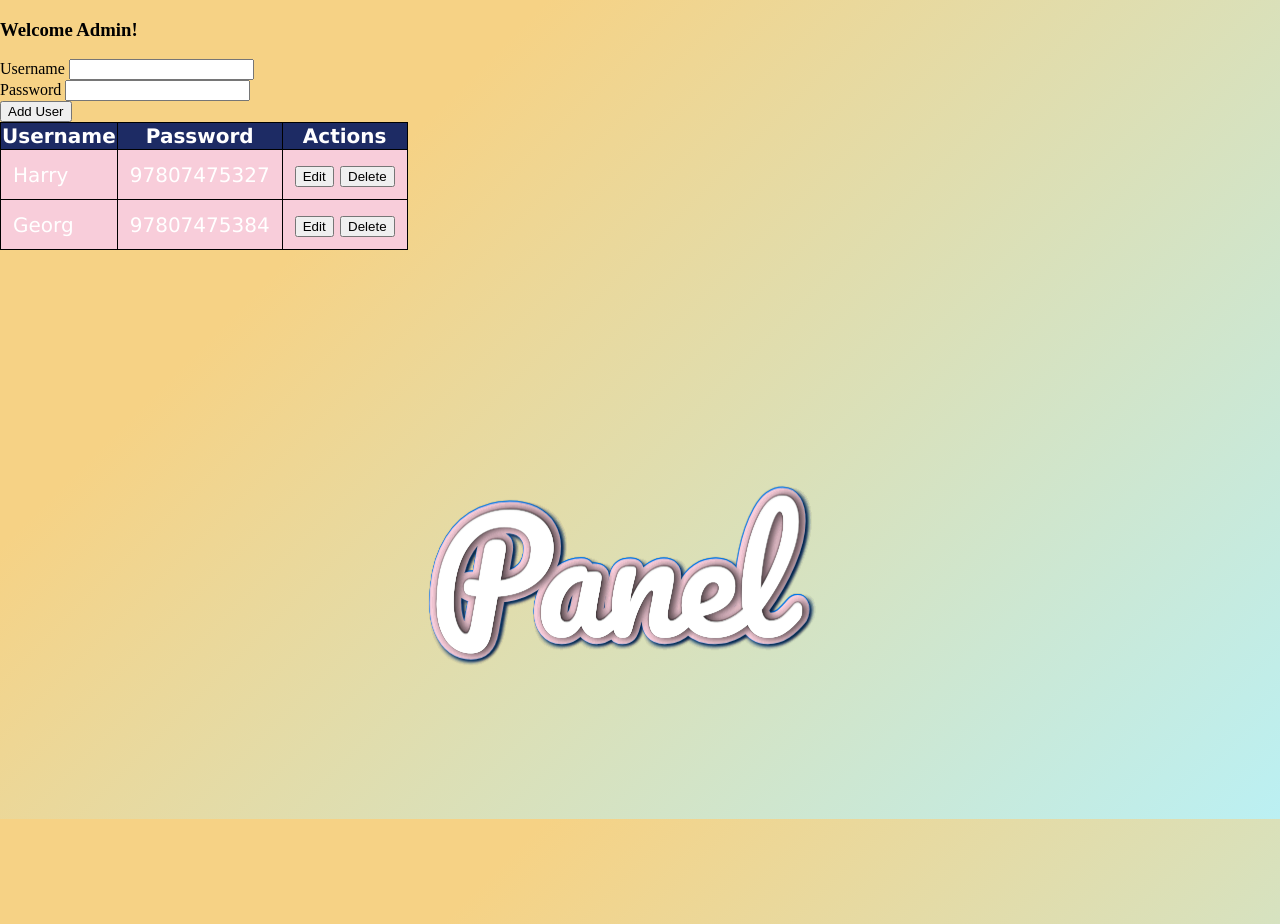
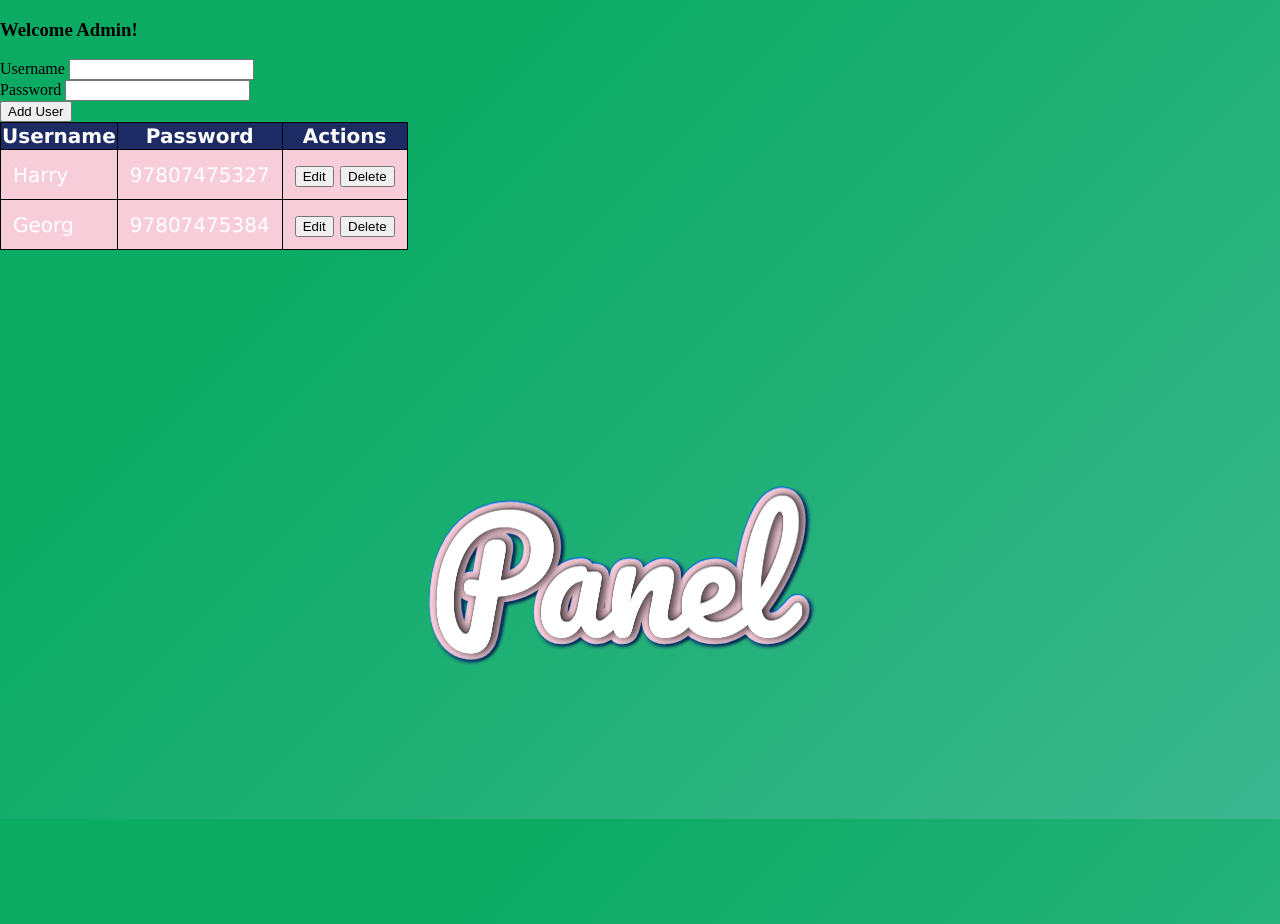
Before and after one commit to AigerimAli/Panel, a plain HTML site: page index.html in a window 1280 px wide. Drawn offline with Linux system fonts and the light colour scheme.

Commit message:
Update index.html

```diff
--- a/index.html
+++ b/index.html
@@ -16,8 +16,9 @@ body {
   height: 100vh;
   margin: 0;
 background: #1D2B64;
-    background-color: #bbf0f3;
-background-image: linear-gradient(315deg, #bbf0f3 0%, #f6d285 74%);
+
+    background-color: #3bb78f;
+background-image: linear-gradient(315deg, #3bb78f 0%, #0bab64 74%);
 }
 table,
         td,
```
